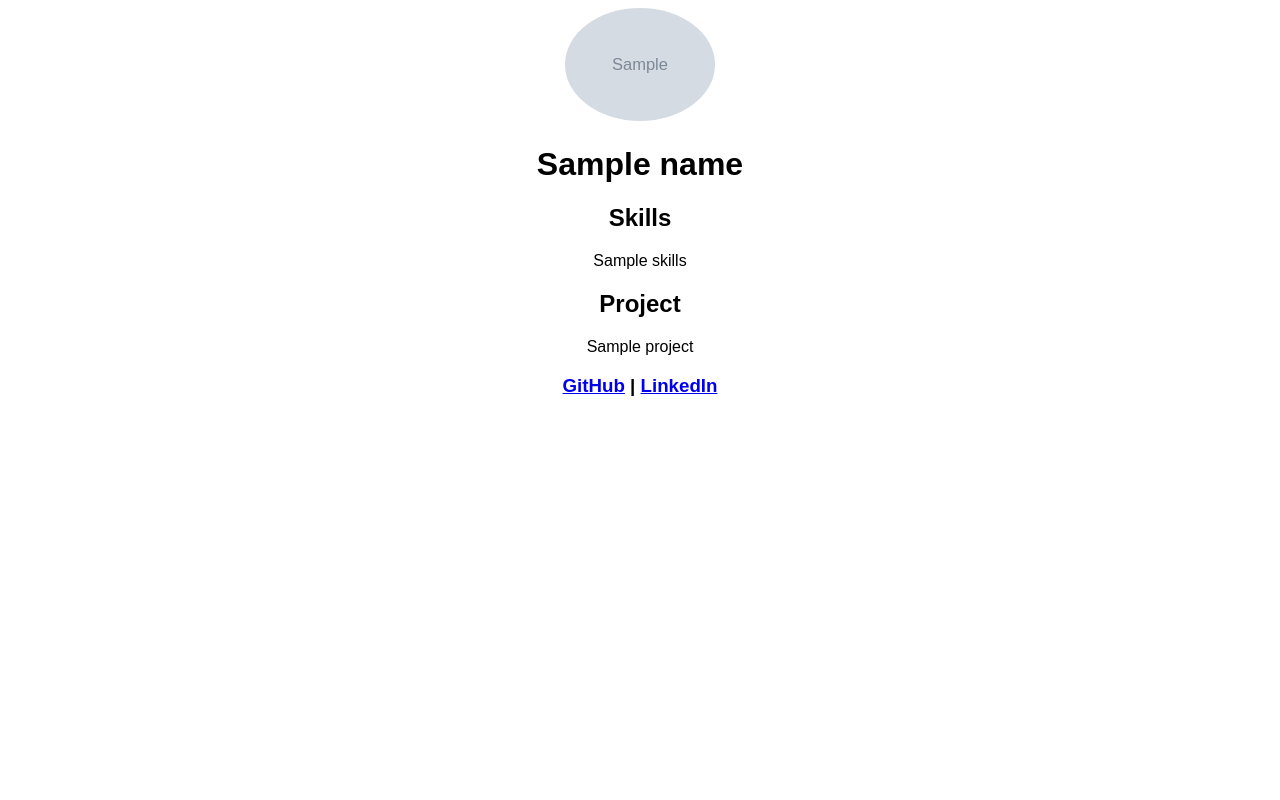
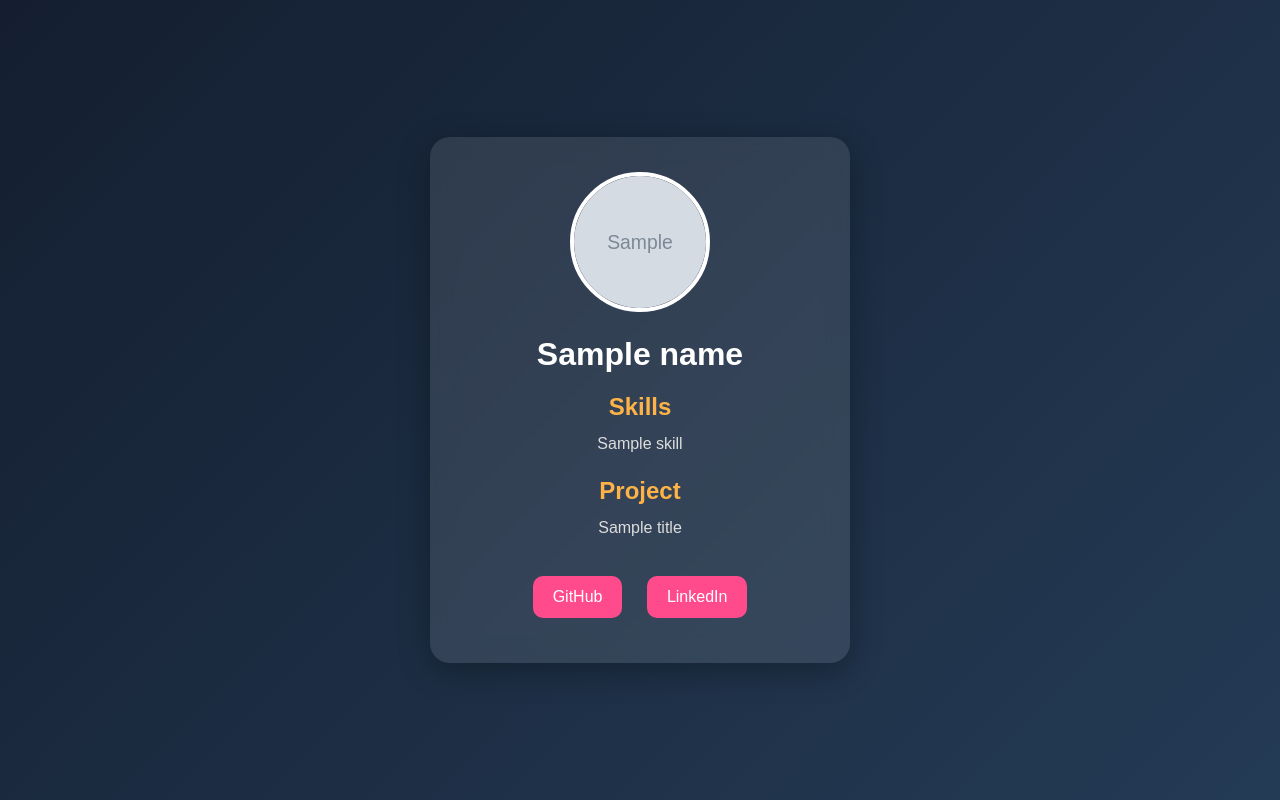
Before and after one commit to senapatisoumik88-collab/student-portfolio-builder, a Flask app: template templates/portfolio.html in a window 1280 px wide. Run offline with Flask 3, Linux system fonts and the light colour scheme; the template is opened without the code that fills it: most values are stand-ins (such as "Sample title", 1, 10 or a date in 2020); grey boxes marked "Sample" are stand-in pictures.

Commit message:
Update portfolio.html

```diff
--- a/templates/portfolio.html
+++ b/templates/portfolio.html
@@ -1,25 +1,116 @@
+
 <!DOCTYPE html>
-<html>
+<html lang="en">
+
 <head>
-<title>My Portfolio</title>
+    <meta charset="UTF-8">
+    <meta name="viewport" content="width=device-width, initial-scale=1.0">
+    <title>{{ name }} Portfolio</title>
+
+    <style>
+
+        *{
+            margin:0;
+            padding:0;
+            box-sizing:border-box;
+            font-family:Arial, sans-serif;
+        }
+
+        body{
+            min-height:100vh;
+            display:flex;
+            justify-content:center;
+            align-items:center;
+            background:linear-gradient(135deg,#141e30,#243b55);
+        }
+
+        .card{
+            width:420px;
+            padding:35px;
+            border-radius:20px;
+            text-align:center;
+            background:rgba(255,255,255,0.1);
+            backdrop-filter:blur(12px);
+            box-shadow:0 8px 32px rgba(0,0,0,0.3);
+            color:white;
+        }
+
+        img{
+            width:140px;
+            height:140px;
+            border-radius:50%;
+            object-fit:cover;
+            border:4px solid white;
+            margin-bottom:20px;
+        }
+
+        h1{
+            margin-bottom:15px;
+            font-size:32px;
+        }
+
+        h2{
+            margin-top:20px;
+            margin-bottom:10px;
+            color:#ffb347;
+        }
+
+        p{
+            color:#ddd;
+            line-height:1.6;
+        }
+
+        .links{
+            margin-top:25px;
+        }
+
+        .links a{
+            display:inline-block;
+            margin:10px;
+            padding:12px 20px;
+            border-radius:10px;
+            text-decoration:none;
+            color:white;
+            background:#ff4b8b;
+            transition:0.3s;
+        }
+
+        .links a:hover{
+            background:#ff2d75;
+        }
+
+    </style>
+
 </head>
 
-<body style="text-align:center;font-family:Arial;">
+<body>
 
-<img src="{{photo}}" width="150" style="border-radius:50%">
+    <div class="card">
 
-<h1>{{name}}</h1>
+        <img src="{{ photo }}" alt="Profile Photo">
 
-<h2>Skills</h2>
-<p>{{skills}}</p>
+        <h1>{{ name }}</h1>
 
-<h2>Project</h2>
-<p>{{project}}</p>
+        <h2>Skills</h2>
+        <p>{{ skill }}</p>
 
-<h3>
-<a href="{{github}}">GitHub</a> |
-<a href="{{linkedin}}">LinkedIn</a>
-</h3>
+        <h2>Project</h2>
+        <p>{{ title }}</p>
+
+        <div class="links">
+
+            <a href="{{ github }}" target="_blank">
+                GitHub
+            </a>
+
+            <a href="{{ linkedin }}" target="_blank">
+                LinkedIn
+            </a>
+
+        </div>
+
+    </div>
 
 </body>
+
 </html>
```
